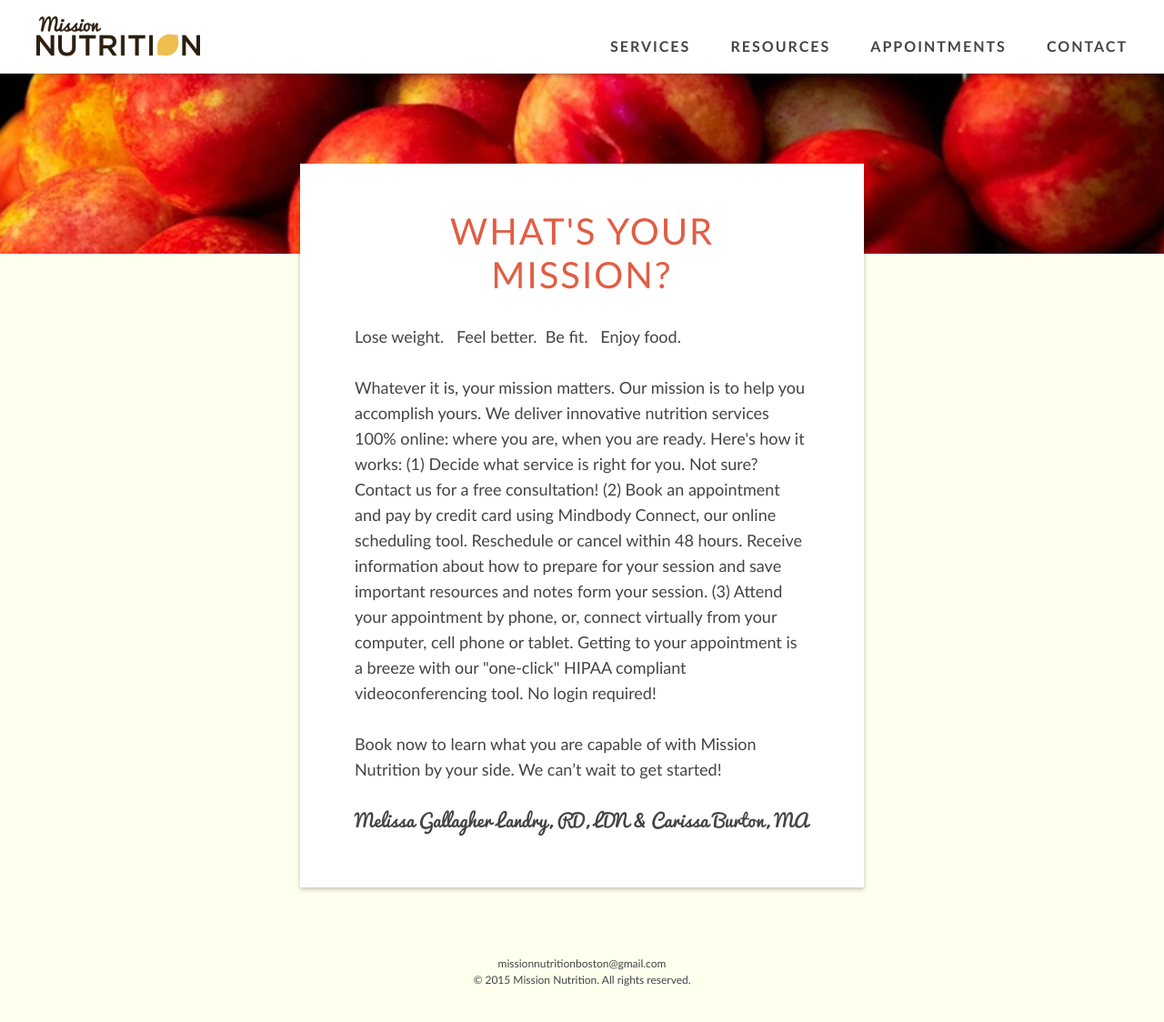
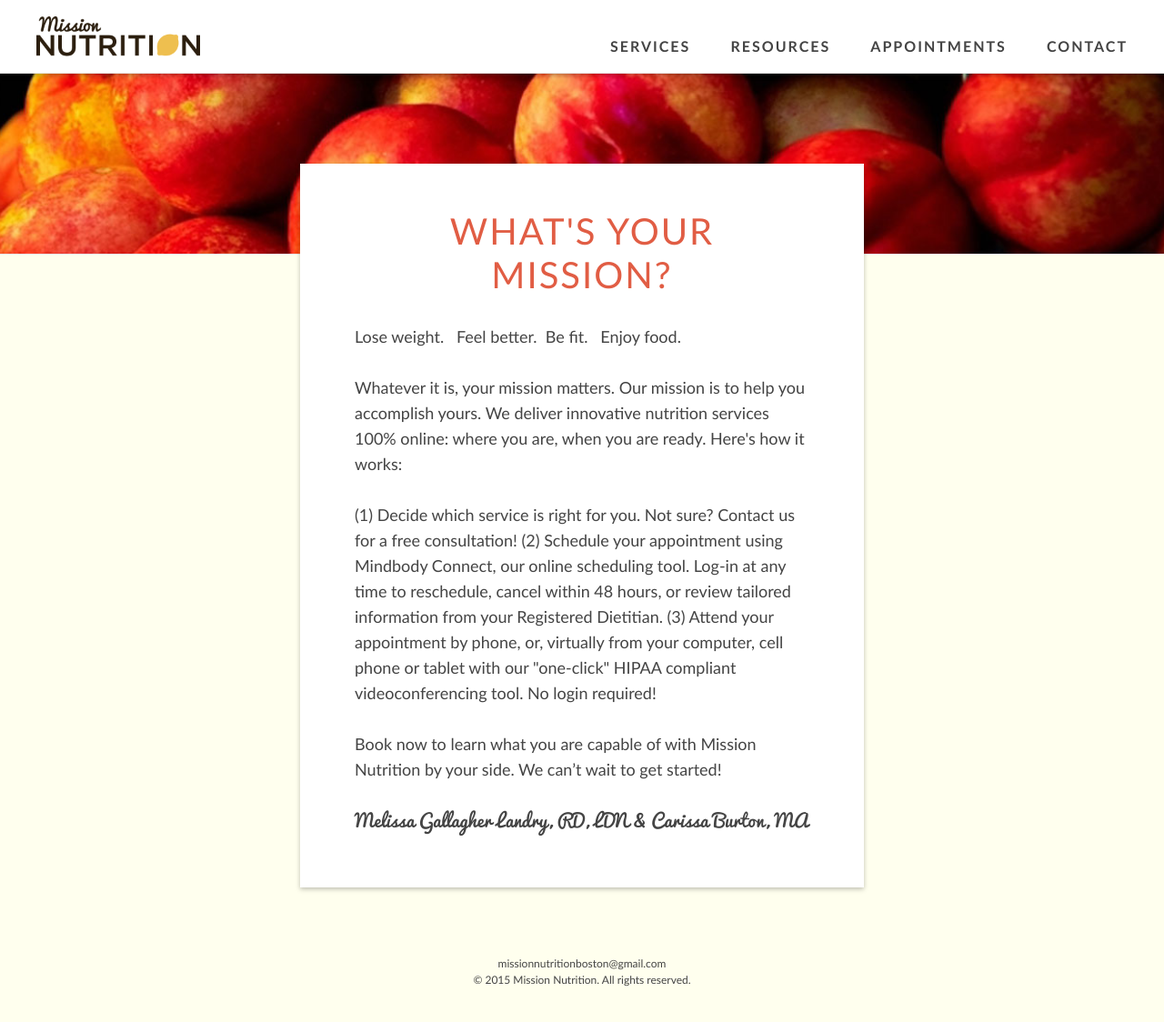
Before and after one commit to davelandry/missionnutrition, a Jekyll site: the page built from index.html, in a window 1280 px wide and 1127 px high. Shown: the top 1124 px of the window at 91% size. Built offline with Jekyll 4.4.1, drawn with Linux system fonts in a browser that asks for light colours.

Commit message:
Update index.html

```diff
--- a/index.html
+++ b/index.html
@@ -8,10 +8,10 @@ image: peaches
   Lose weight. &nbsp; Feel better.&nbsp; Be fit. &nbsp; Enjoy food.
   <br><br>
   Whatever it is, your mission matters. Our mission is to help you accomplish yours. We deliver innovative nutrition services 100% online: where you are, when you are ready. Here's how it works:
-
-  (1) Decide what service is right for you. Not sure? Contact us for a free consultation!
-  (2) Book an appointment and pay by credit card using Mindbody Connect, our online scheduling tool. Reschedule or cancel within 48 hours. Receive information about how to prepare for your session and save important resources and notes form your session.
-  (3) Attend your appointment by phone, or, connect virtually from your computer, cell phone or tablet. Getting to your appointment is a breeze with our "one-click" HIPAA compliant videoconferencing tool. No login required!
+  <br><br>
+  (1) Decide which service is right for you. Not sure? Contact us for a free consultation!
+  (2) Schedule your appointment using Mindbody Connect, our online scheduling tool. Log-in at any time to reschedule, cancel within 48 hours, or review tailored information from your Registered Dietitian.
+  (3) Attend your appointment by phone, or, virtually from your computer, cell phone or tablet with our "one-click" HIPAA compliant videoconferencing tool. No login required!
   <br><br>
   Book now to learn what you are capable of with Mission Nutrition by your side. We can’t wait to get started!
   <br><br>
```
